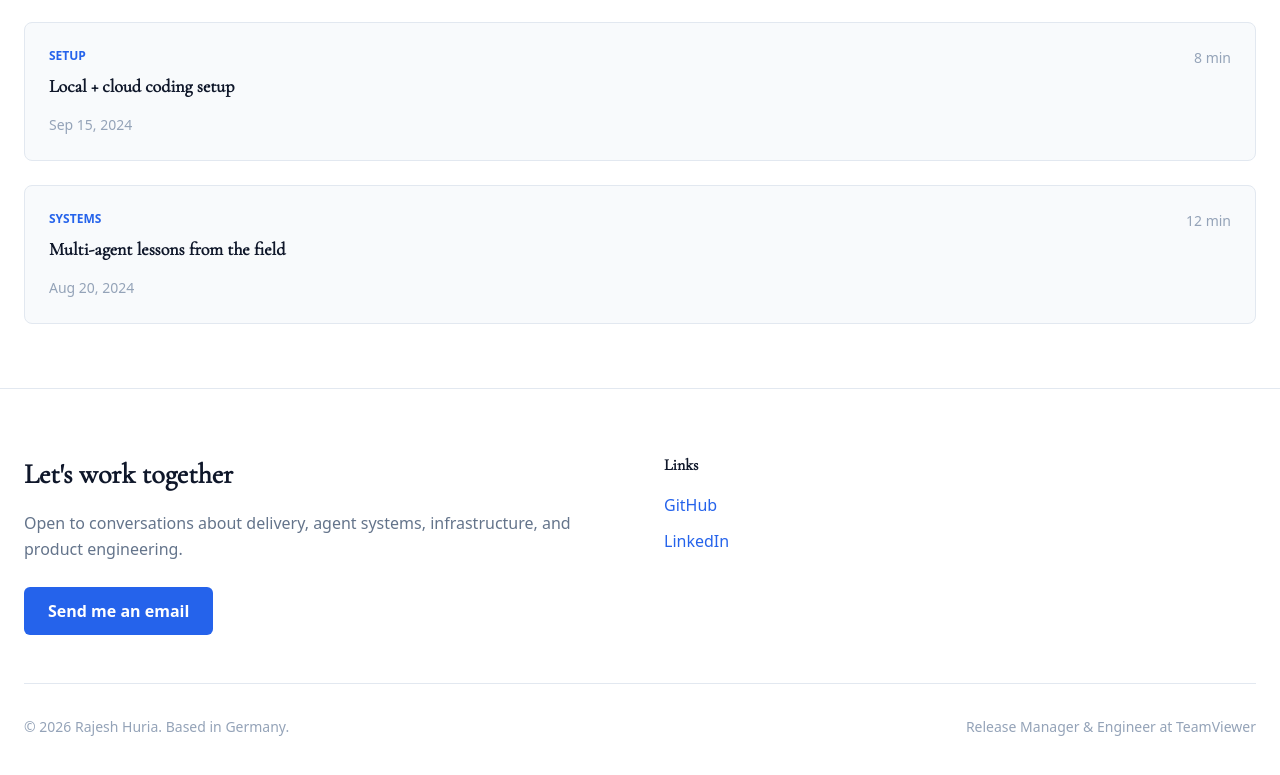
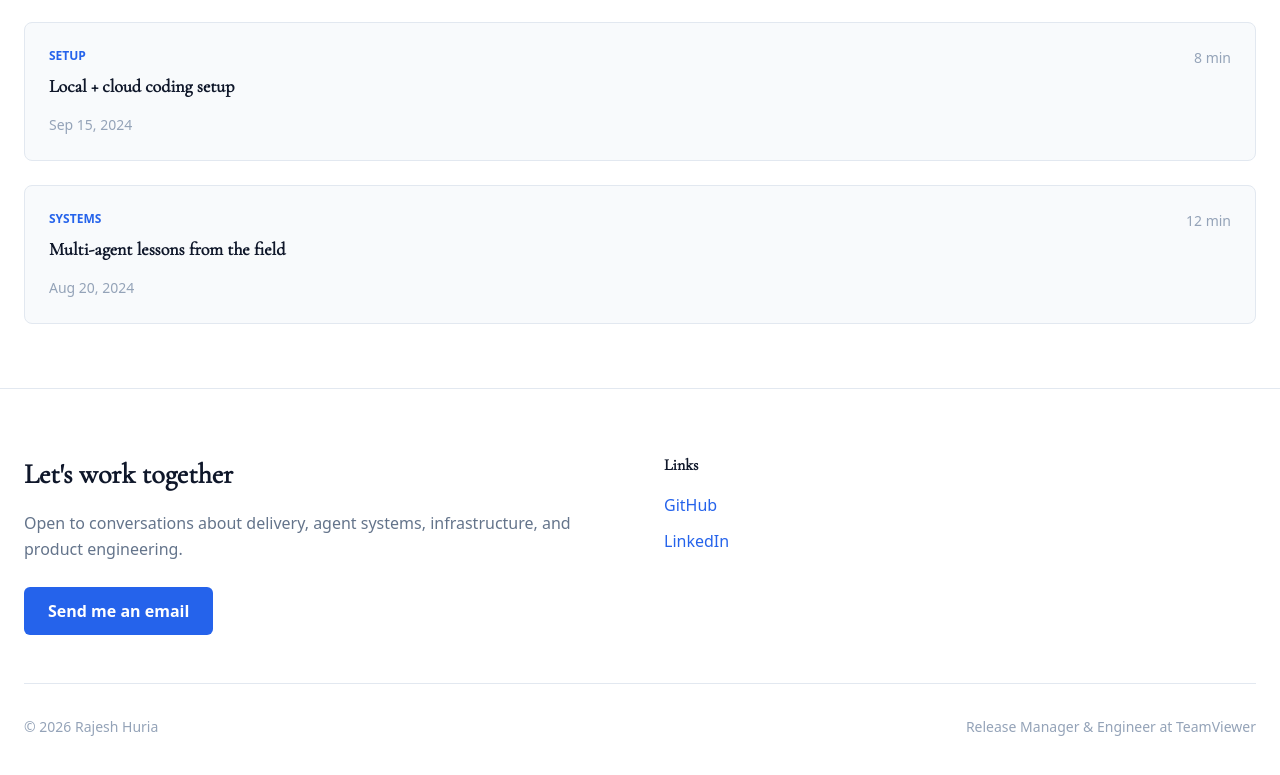
Before and after one commit to RajeshHuria/personal-site, a Next.js app: page / in a window 1280 px wide. Shown: the part 1896-2671 px from the top of the page. Built offline with nearby package versions, Linux system fonts and the light colour scheme; a web font is replaced by a local one.

Commit message:
remove: 'Based in Germany' from footer
Co-Authored-By: Claude Haiku 4.5 <noreply@anthropic.com>

```diff
--- a/components/PersonalSite.tsx
+++ b/components/PersonalSite.tsx
@@ -427,7 +427,7 @@ export default function PersonalSite() {
               flexWrap: "wrap",
             }}
           >
-            <p>&copy; 2026 Rajesh Huria. Based in Germany.</p>
+            <p>&copy; 2026 Rajesh Huria</p>
             <p>Release Manager &amp; Engineer at TeamViewer</p>
           </div>
         </div>
```
